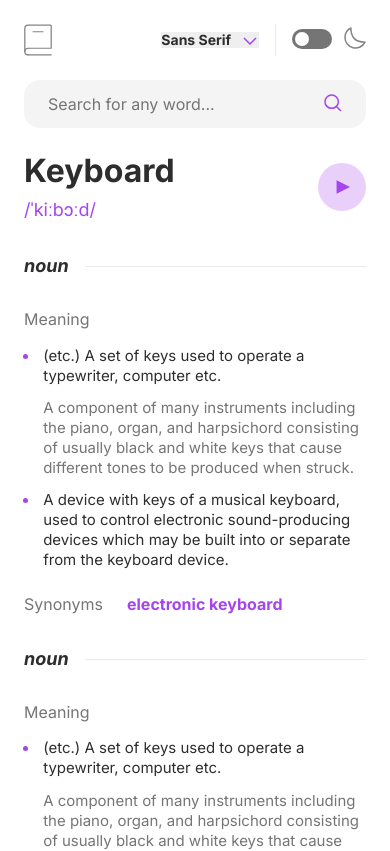
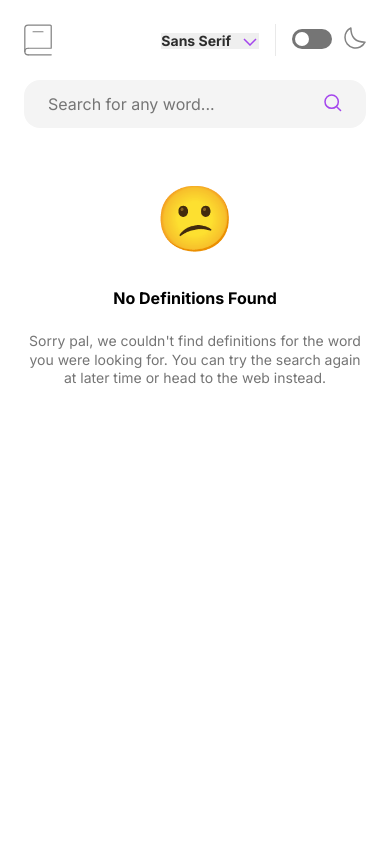
Before and after one commit to ashish-d2/dictionary-web-app, a React (Create React App) app: page / in a window 390 px wide. Shown: the top 851 px of the page. Built offline with nearby package versions, Linux system fonts and the light colour scheme.

Commit message:
feat(NoResultFound): Added component NoResultFound to display message when no result is found - Added NoResultFound component - Styled and made it responsive for tablet and desktop view

```diff
--- a/src/App.tsx
+++ b/src/App.tsx
@@ -7,17 +7,20 @@ import Heading from "./components/searchResult/heading/Heading";
 import Body from "./components/searchResult/body/Body";
 import Footer from "./components/footer/Footer";
 
+import NoResultFound from "./components/noResultFound/NoResultFound";
+
 function App() {
   return (
-    <div className="App">
+    <div className="App sansSerif">
       <main className="main-container">
         <Header />
         <SearchField />
-        <SearchResult>
+        <NoResultFound />
+        {/* <SearchResult>
           <Heading />
           <Body />
           <Footer />
-        </SearchResult>
+        </SearchResult> */}
       </main>
     </div>
   );
--- /dev/null
+++ b/src/components/noResultFound/NoResultFound.module.scss
@@ -0,0 +1,37 @@
+@use "./../../scss/colors" as c;
+@use "./../../scss/text" as t;
+
+.notFound {
+  display: flex;
+  flex-direction: column;
+  justify-content: center;
+  align-items: center;
+  height: 100%;
+  @include t.headingSmall();
+
+  .icon {
+    font-size: 4rem;
+    margin-bottom: 0.5em;
+  }
+
+  .heading {
+    font-size: 1rem;
+    margin-bottom: 1.5em;
+  }
+
+  .message {
+    @include t.bodyMedium(0.875rem);
+    text-align: center;
+    color: c.$gray-1;
+  }
+
+  @media (min-width: 768px) {
+    .heading {
+      font-size: 1.125rem;
+    }
+
+    .message {
+      @include t.bodyMedium();
+    }
+  }
+}
--- /dev/null
+++ b/src/components/noResultFound/NoResultFound.tsx
@@ -0,0 +1,15 @@
+import styles from "./NoResultFound.module.scss";
+
+export default function NoResultFound() {
+  return (
+    <div className={styles.notFound}>
+      <div className={styles.icon}>&#128533;</div>
+      <h2 className={styles.heading}>No Definitions Found</h2>
+      <p className={styles.message}>
+        Sorry pal, we couldn't find definitions for the word you were looking
+        for. You can try the search again at later time or head to the web
+        instead.
+      </p>
+    </div>
+  );
+}
```
